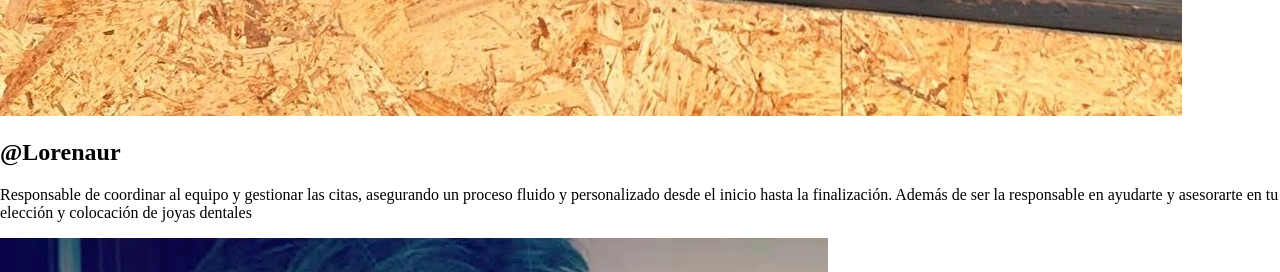
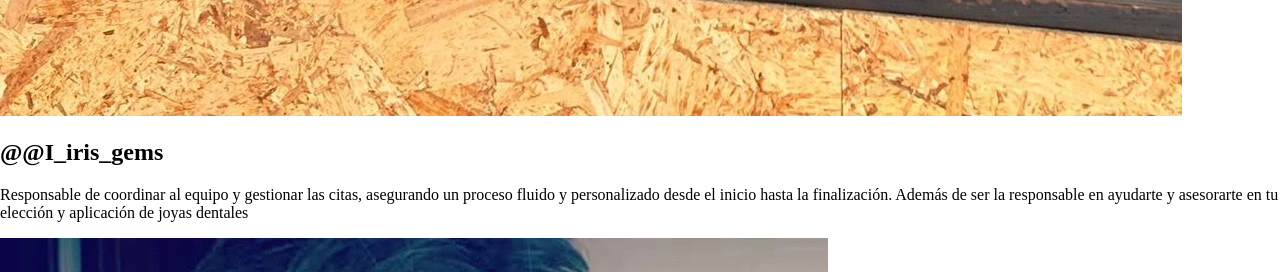
Before and after one commit to KhenjiPrime08/deployLaDivaReact, a React (Vite) app: page /sobreNosotros in a window 1280 px wide. Shown: the part 1400-1672 px from the top of the page. Built offline with nearby package versions, Linux system fonts and the light colour scheme.

Commit message:
cambio lorena SobreNosotros

```diff
--- a/src/pages/SobreNosotros.jsx
+++ b/src/pages/SobreNosotros.jsx
@@ -24,12 +24,12 @@ function SobreNosotros() {
         <article className='lorena'>
           <img src={otros.lorena} alt="Foto Lorenaur encargada de gemas dentales" />
 
-          <h2>@Lorenaur</h2>
+          <h2>@@I_iris_gems</h2>
 
           <p>
               Responsable de coordinar al equipo y gestionar las citas,
              asegurando un proceso fluido y personalizado desde el inicio hasta la finalización.
-             Además de ser la responsable en ayudarte y asesorarte en tu elección y colocación de joyas dentales
+             Además de ser la responsable en ayudarte y asesorarte en tu elección y aplicación de joyas dentales
           </p>
         </article>
 
```
